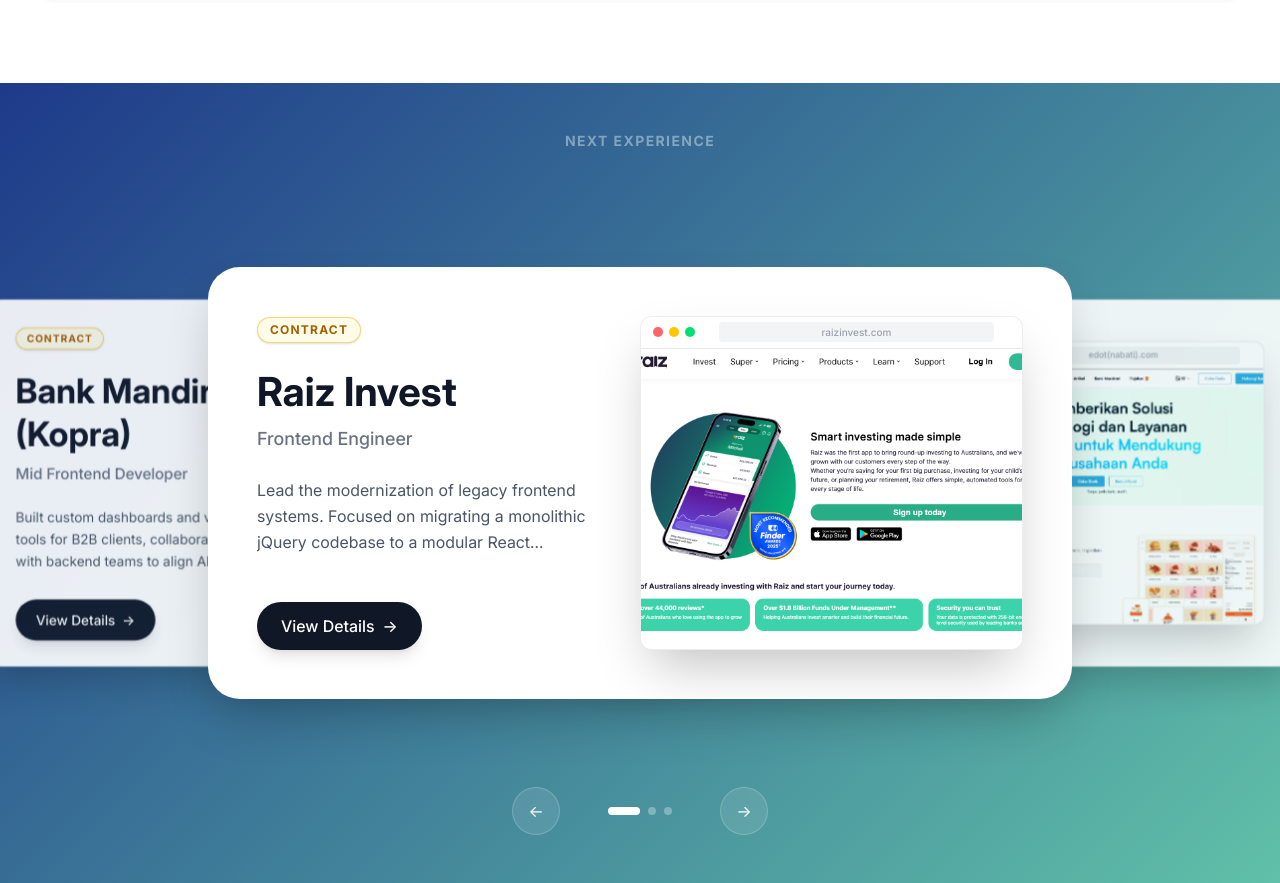
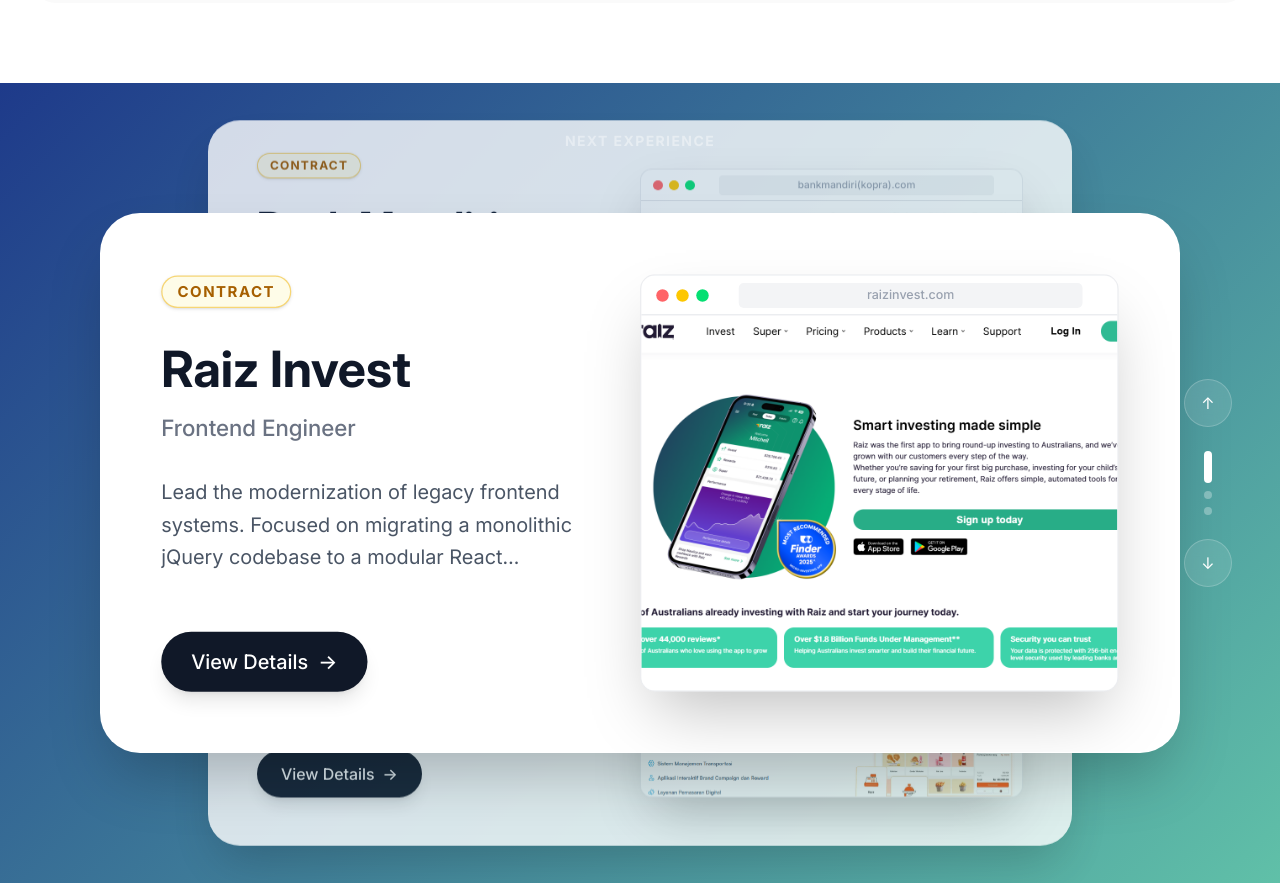
Before and after one commit to dzulfiqarzaky19/portfolio, a React app: page /experience/consistech in a window 1280 px wide. Shown: the part 3420-4303 px from the top of the page. Built offline with nearby package versions, Linux system fonts and the light colour scheme; the HTML template or start-up script is replaced by a standard one.

Commit message:
portfolio: fix projectFooter

```diff
--- a/src/features/experience/components/ExperienceFooter.tsx
+++ b/src/features/experience/components/ExperienceFooter.tsx
@@ -1,5 +1,6 @@
 import { useState } from 'react';
 import { AnimatePresence, motion } from 'motion/react';
+import { wrap } from 'motion';
 import { Link } from '@tanstack/react-router';
 import type { ExperienceData } from '@/lib/types/experience';
 import { Text } from '@/components/ui/Text';
@@ -14,14 +15,19 @@ export const ExperienceFooter: React.FC<ExperienceFooterProps> = ({ currentExper
   const allExperiences = Object.values(EXPERIENCE_DETAILS);
   const otherExperiences = allExperiences.filter(p => p.id !== currentExperienceId);
 
+  // Ensure we have enough items for smooth infinite scrolling (padding logic)
   const experiences = otherExperiences.length >= 2 ? otherExperiences : allExperiences;
 
-  const [activeIndex, setActiveIndex] = useState(0);
+  const total = experiences.length;
+  const VISIBLE_RANGE = 1;
 
-  const nextExperience = () => setActiveIndex((prev) => (prev + 1) % experiences.length);
-  const prevExperience = () => setActiveIndex((prev) => (prev - 1 + experiences.length) % experiences.length);
+  const [index, setIndex] = useState(0);
 
-  const activeExperience = experiences[activeIndex];
+  const nextExperience = () => setIndex((prev) => prev + 1);
+  const prevExperience = () => setIndex((prev) => prev - 1);
+
+  const virtualIndex = wrap(0, total, index);
+  const activeExperience = experiences[virtualIndex];
 
   return (
     <footer
@@ -31,20 +37,19 @@ export const ExperienceFooter: React.FC<ExperienceFooterProps> = ({ currentExper
       }}
     >
       <div className="relative w-full max-w-7xl h-[800px] flex items-center justify-center">
-        <AnimatePresence mode="popLayout">
-          {experiences.map((experience, index) => {
-            let offset = index - activeIndex;
-            if (offset > experiences.length / 2) offset -= experiences.length;
-            if (offset < -experiences.length / 2) offset += experiences.length;
+        <AnimatePresence mode="popLayout" initial={false}>
+          {experiences.map((experience, i) => {
+            const offset = wrap(-1, total - 1, i - virtualIndex);
 
-            const isCenter = index === activeIndex;
-            const isVisible = Math.abs(offset) <= 1;
+            const isInsideWindow = Math.abs(offset) <= VISIBLE_RANGE;
 
-            if (!isVisible) return null;
+            if (!isInsideWindow) return null;
+
+            const isCenter = offset === 0;
 
             return (
               <SliderCard
-                key={experience.id}
+                key={`${experience.id}-${i}`}
                 experience={experience}
                 offset={offset}
                 isCenter={isCenter}
@@ -54,21 +59,22 @@ export const ExperienceFooter: React.FC<ExperienceFooterProps> = ({ currentExper
         </AnimatePresence>
       </div>
 
-      <div className="absolute bottom-12 left-1/2 -translate-x-1/2 flex items-center gap-12 z-50">
+      {/* Navigation Controls - Moved to right side for vertical feel */}
+      <div className="absolute right-12 top-1/2 -translate-y-1/2 flex flex-col items-center gap-6 z-50">
         <button
           onClick={prevExperience}
           className="w-12 h-12 rounded-full border border-white/20 bg-white/10 text-white flex items-center justify-center hover:bg-white/20 transition-all backdrop-blur-sm cursor-pointer z-50"
         >
-          ←
+          ↑
         </button>
 
-        <div className="flex gap-2">
+        <div className="flex flex-col gap-2">
             {experiences.map((_, i) => (
                 <div
                     key={i}
                     className={cn(
                         "w-2 h-2 rounded-full transition-all duration-300",
-                        i === activeIndex ? "w-8 bg-white" : "bg-white/30"
+                        i === virtualIndex ? "h-8 bg-white" : "bg-white/30"
                     )}
                 />
             ))}
@@ -78,7 +84,7 @@ export const ExperienceFooter: React.FC<ExperienceFooterProps> = ({ currentExper
           onClick={nextExperience}
           className="w-12 h-12 rounded-full border border-white/20 bg-white/10 text-white flex items-center justify-center hover:bg-white/20 transition-all backdrop-blur-sm cursor-pointer z-50"
         >
-          →
+          ↓
         </button>
       </div>
 
@@ -96,25 +102,25 @@ interface SliderCardProps {
 }
 
 const SliderCard: React.FC<SliderCardProps> = ({ experience, offset, isCenter }) => {
-  const scale = isCenter ? 1 : 0.85;
-  const x = offset * 300; // Increased spacing for wider cards
+  const scale = isCenter ? 1.25 : 1;
+  const y = offset * 150; // Vertical spacing
   const z = isCenter ? 30 : 10;
-  const opacity = isCenter ? 1 : 0.9;
-  const rotationY = offset * 5; // Reduced rotation for cleaner look
+  const opacity = isCenter ? 1 : 0.8;
+  const rotationX = offset * -10; // Vertical rotation
 
   return (
     <motion.div
       className="absolute flex items-center justify-center w-full max-w-4xl px-4"
       style={{ zIndex: z }}
-      initial={{ opacity: 0, scale: 0.8, x: x * 1.5 }}
+      initial={{ opacity: 0, scale: 0.8, y: y * 1.5 }}
       animate={{
-        x,
+        y,
         scale,
         opacity,
-        rotateY: rotationY,
+        rotateX: rotationX,
         filter: isCenter ? 'blur(0px)' : 'blur(0px)',
       }}
-      exit={{ opacity: 0, scale: 0.5, x: -x }}
+      exit={{ opacity: 0, scale: 0.5, y: -y }}
       transition={{
         type: 'spring',
         stiffness: 150,
```
